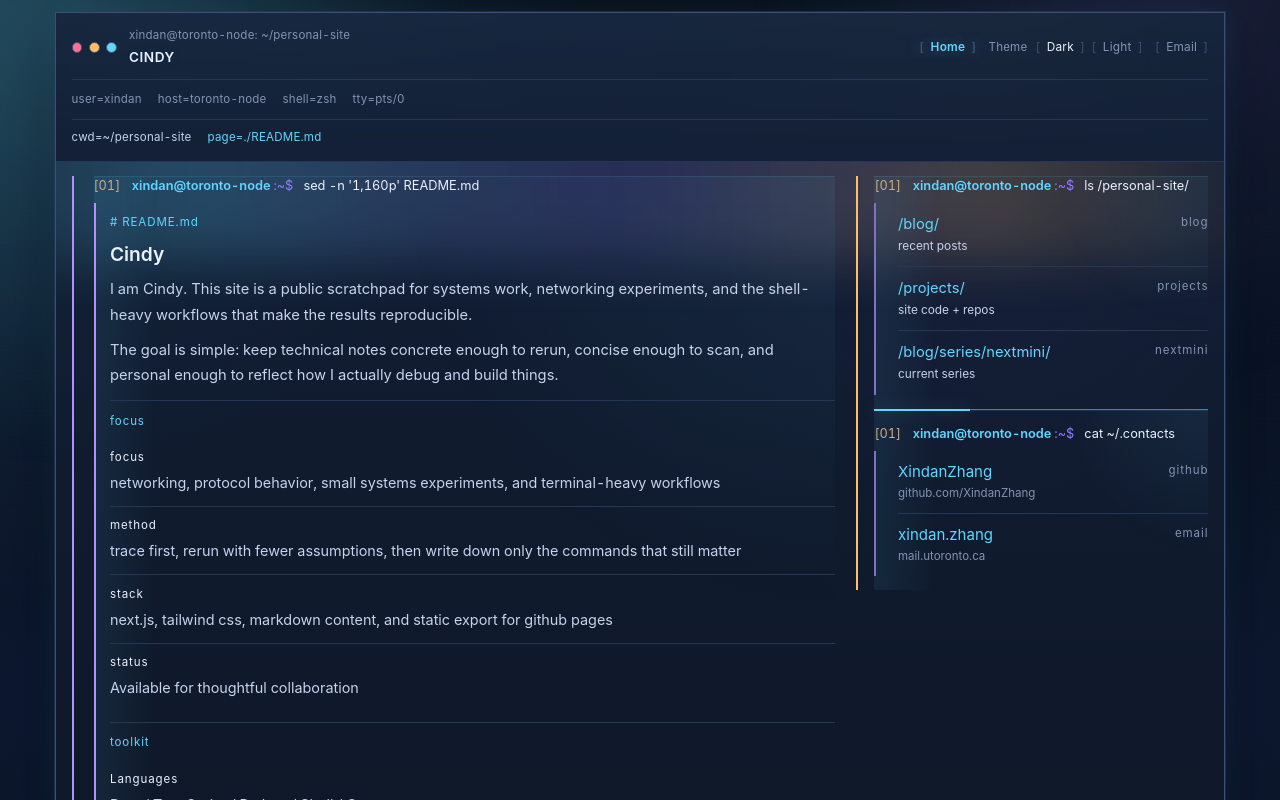
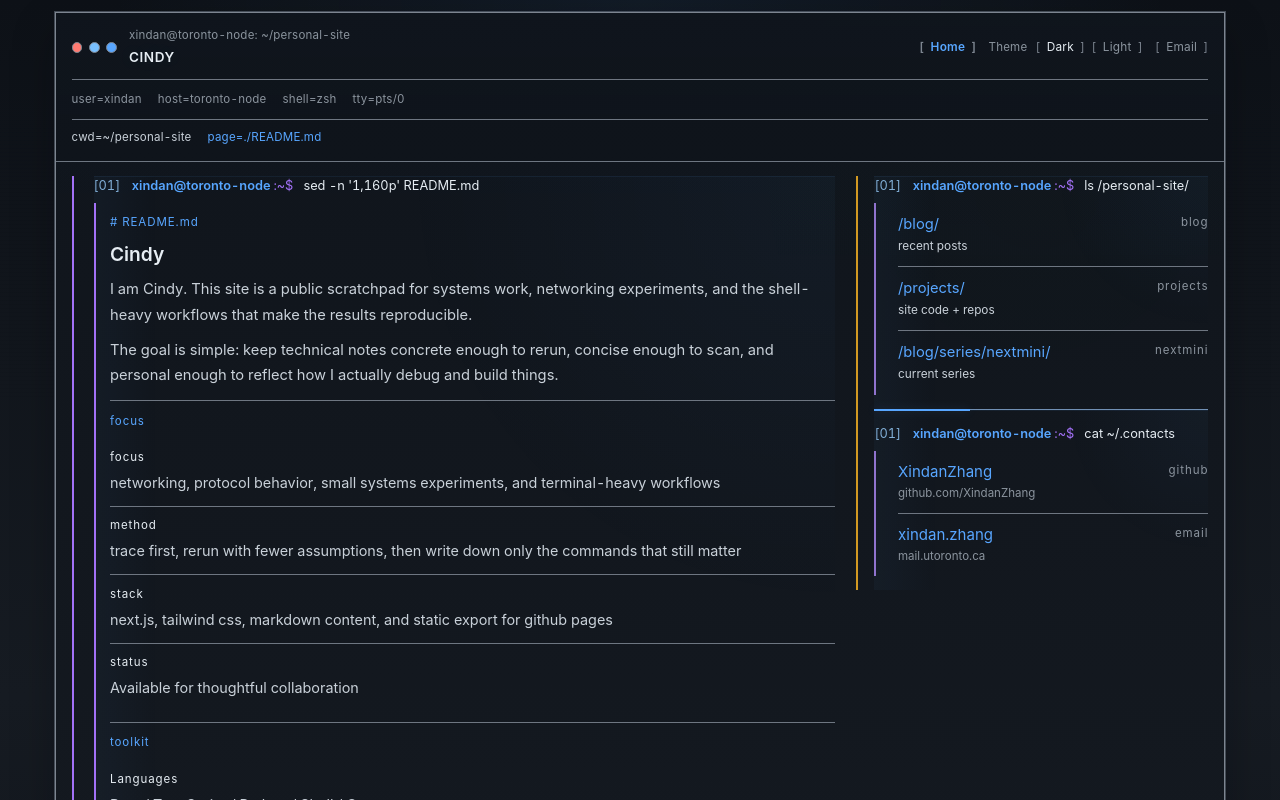
Before and after one commit to XindanZhang/personal-site, a Next.js app: page /about in a window 1280 px wide. Shown: the top 800 px of the page. Built offline with nearby package versions, Linux system fonts and the light colour scheme.

Commit message:
style: refine accessible terminal palette

```diff
--- a/app/globals.css
+++ b/app/globals.css
@@ -1107,81 +1107,75 @@ img {
 }
 
 :root {
-  --page-bg: #071019;
-  --page-bg-alt: #0d1830;
-  --page-ink: #eaf1ff;
-  --muted: #8493b2;
-  --muted-strong: #c7d2eb;
-  --panel: #0d1523;
-  --panel-strong: #132036;
-  --panel-soft: #192844;
-  --line: #263656;
-  --line-strong: #3d4f77;
-  --accent: #63d5ff;
-  --accent-strong: #ffbe67;
-  --accent-hot: #8f7cff;
-  --block-identity: #59e3b0;
-  --block-status: #ffbe67;
-  --block-workspace: #6cc9ff;
-  --block-feed: #9c88ff;
-  --block-journal: #72b7ff;
-  --block-projects: #ff8ab3;
-  --block-readme: #b291ff;
-  --block-links: #ffd369;
-  --dock-f1: #59e3b0;
-  --dock-f2: #72b7ff;
-  --dock-f3: #ffd369;
-  --dock-f4: #ff8ab3;
-  --danger: #ff6f91;
-  --shadow: 0 1.6rem 4rem rgba(2, 8, 20, 0.46);
-  --glow:
-    0 0 0 1px rgba(99, 213, 255, 0.08),
-    0 0 26px rgba(99, 213, 255, 0.1);
-  --aurora-a: rgba(99, 213, 255, 0.22);
-  --aurora-b: rgba(143, 124, 255, 0.18);
-  --aurora-c: rgba(255, 190, 103, 0.12);
+  --page-bg: #0d1117;
+  --page-bg-alt: #161b22;
+  --page-ink: #e6edf3;
+  --muted: #8b949e;
+  --muted-strong: #c9d1d9;
+  --panel: #161b22;
+  --panel-strong: #0f141b;
+  --panel-soft: #1d2430;
+  --line: #6e7681;
+  --line-strong: #7d8590;
+  --accent: #58a6ff;
+  --accent-strong: #79c0ff;
+  --accent-hot: #a371f7;
+  --block-identity: #3fb950;
+  --block-status: #d29922;
+  --block-workspace: #58a6ff;
+  --block-feed: #a371f7;
+  --block-journal: #79c0ff;
+  --block-projects: #f778ba;
+  --block-readme: #a371f7;
+  --block-links: #d29922;
+  --dock-f1: #58a6ff;
+  --dock-f2: #3fb950;
+  --dock-f3: #d29922;
+  --dock-f4: #a371f7;
+  --danger: #ff7b72;
+  --shadow: 0 18px 40px rgba(1, 4, 9, 0.28);
+  --glow: 0 0 0 1px rgba(121, 192, 255, 0.06);
+  --sheen-a: rgba(88, 166, 255, 0.08);
+  --sheen-b: rgba(63, 185, 80, 0.05);
 }
 
 :root[data-theme="light"] {
-  --page-bg: #f4f7ff;
-  --page-bg-alt: #e7eefc;
-  --page-ink: #10192b;
-  --muted: #67738e;
-  --muted-strong: #30405f;
-  --panel: #f8fbff;
-  --panel-strong: #eff4ff;
-  --panel-soft: #e4ecfc;
-  --line: #cad6eb;
-  --line-strong: #9ab0d4;
-  --accent: #1874ff;
-  --accent-strong: #cc7f19;
-  --accent-hot: #6758ff;
-  --block-identity: #1f9d77;
-  --block-status: #cc7f19;
-  --block-workspace: #2d87ff;
-  --block-feed: #8067ff;
-  --block-journal: #286dc2;
-  --block-projects: #d9548a;
-  --block-readme: #8665e8;
-  --block-links: #b67a1e;
-  --dock-f1: #1f9d77;
-  --dock-f2: #286dc2;
-  --dock-f3: #b67a1e;
-  --dock-f4: #d9548a;
-  --danger: #d84a6d;
-  --shadow: 0 1rem 2.8rem rgba(41, 67, 114, 0.14);
-  --glow:
-    0 0 0 1px rgba(24, 116, 255, 0.08),
-    0 0 22px rgba(24, 116, 255, 0.08);
-  --aurora-a: rgba(24, 116, 255, 0.18);
-  --aurora-b: rgba(103, 88, 255, 0.14);
-  --aurora-c: rgba(204, 127, 25, 0.11);
+  --page-bg: #f6f8fa;
+  --page-bg-alt: #ffffff;
+  --page-ink: #1f2328;
+  --muted: #656d76;
+  --muted-strong: #424a53;
+  --panel: #ffffff;
+  --panel-strong: #f6f8fa;
+  --panel-soft: #eff2f5;
+  --line: #8c959f;
+  --line-strong: #6e7781;
+  --accent: #0969da;
+  --accent-strong: #1f6feb;
+  --accent-hot: #8250df;
+  --block-identity: #1a7f37;
+  --block-status: #9a6700;
+  --block-workspace: #0969da;
+  --block-feed: #8250df;
+  --block-journal: #218bff;
+  --block-projects: #bf3989;
+  --block-readme: #8250df;
+  --block-links: #9a6700;
+  --dock-f1: #0969da;
+  --dock-f2: #1a7f37;
+  --dock-f3: #9a6700;
+  --dock-f4: #8250df;
+  --danger: #cf222e;
+  --shadow: 0 16px 36px rgba(31, 35, 40, 0.08);
+  --glow: 0 0 0 1px rgba(9, 105, 218, 0.05);
+  --sheen-a: rgba(9, 105, 218, 0.08);
+  --sheen-b: rgba(130, 80, 223, 0.04);
 }
 
 body.mode-terminal {
   position: relative;
   background:
-    radial-gradient(circle at top left, color-mix(in srgb, var(--aurora-a) 70%, transparent), transparent 32%),
+    radial-gradient(circle at top center, color-mix(in srgb, var(--sheen-a) 86%, transparent), transparent 36%),
     linear-gradient(180deg, var(--page-bg) 0%, var(--page-bg-alt) 52%, var(--page-bg) 100%);
   color: var(--page-ink);
   font-family: var(--font-mono);
@@ -1199,15 +1193,14 @@ body.mode-terminal::after {
 }
 
 body.mode-terminal::before {
-  inset: -18% -12%;
+  inset: -10% -8% auto;
   z-index: 0;
   background:
-    radial-gradient(circle at 14% 18%, var(--aurora-a) 0, transparent 24%),
-    radial-gradient(circle at 82% 12%, var(--aurora-b) 0, transparent 24%),
-    radial-gradient(circle at 62% 78%, var(--aurora-c) 0, transparent 24%);
-  filter: blur(44px);
-  opacity: 0.9;
-  animation: terminal-aurora 24s ease-in-out infinite alternate;
+    radial-gradient(circle at 18% 20%, var(--sheen-a) 0, transparent 26%),
+    radial-gradient(circle at 82% 18%, var(--sheen-b) 0, transparent 24%);
+  filter: blur(56px);
+  opacity: 0.82;
+  animation: terminal-ambient 24s ease-in-out infinite alternate;
 }
 
 body.mode-terminal::after {
@@ -1216,7 +1209,7 @@ body.mode-terminal::after {
     linear-gradient(180deg, color-mix(in srgb, var(--line-strong) 18%, transparent) 0 1px, transparent 1px 100%);
   background-size: 100% 4px;
   mask-image: linear-gradient(180deg, rgba(0, 0, 0, 0.72), transparent 84%);
-  opacity: 0.12;
+  opacity: 0.07;
 }
 
 body.mode-terminal ::selection {
@@ -1235,13 +1228,13 @@ body.mode-terminal ::selection {
   overflow: hidden;
   border: 1px solid var(--line-strong);
   background:
-    linear-gradient(180deg, color-mix(in srgb, var(--panel-strong) 78%, var(--page-bg-alt) 22%), var(--panel)),
-    radial-gradient(circle at top left, color-mix(in srgb, var(--aurora-a) 18%, transparent), transparent 26%);
+    linear-gradient(180deg, color-mix(in srgb, var(--panel-strong) 92%, var(--page-bg-alt) 8%), var(--panel)),
+    radial-gradient(circle at top left, color-mix(in srgb, var(--sheen-a) 18%, transparent), transparent 28%);
   box-shadow:
     0 0 0 1px color-mix(in srgb, var(--line) 55%, transparent),
     var(--shadow),
     var(--glow);
-  backdrop-filter: blur(10px);
+  backdrop-filter: blur(8px);
 }
 
 .shell-window::before,
@@ -1255,29 +1248,27 @@ body.mode-terminal ::selection {
 .shell-window::before {
   z-index: 0;
   background:
-    radial-gradient(circle at top left, color-mix(in srgb, var(--aurora-a) 36%, transparent), transparent 28%),
-    radial-gradient(circle at 82% 18%, color-mix(in srgb, var(--aurora-b) 30%, transparent), transparent 24%);
-  opacity: 0.75;
+    linear-gradient(180deg, color-mix(in srgb, var(--sheen-a) 22%, transparent), transparent 22%),
+    radial-gradient(circle at 84% 14%, color-mix(in srgb, var(--sheen-b) 24%, transparent), transparent 22%);
+  opacity: 0.58;
 }
 
 .shell-window::after {
-  top: -38%;
+  top: 0;
   bottom: auto;
-  left: -12%;
-  right: -12%;
+  left: 0;
+  right: 0;
   z-index: 0;
-  height: 58%;
+  height: 2px;
   background: linear-gradient(
     90deg,
     transparent 0%,
-    color-mix(in srgb, var(--accent) 30%, transparent) 22%,
-    color-mix(in srgb, var(--accent-hot) 24%, transparent) 52%,
-    color-mix(in srgb, var(--accent-strong) 26%, transparent) 78%,
+    color-mix(in srgb, var(--sheen-a) 100%, transparent) 24%,
+    color-mix(in srgb, var(--sheen-b) 100%, transparent) 56%,
     transparent 100%
   );
-  filter: blur(28px);
-  opacity: 0.75;
-  animation: terminal-chroma 18s linear infinite;
+  opacity: 0.82;
+  animation: terminal-sheen 18s linear infinite;
 }
 
 .shell-window > * {
@@ -1296,7 +1287,7 @@ body.mode-terminal ::selection {
   gap: 0.7rem;
   border-bottom: 1px solid var(--line);
   background:
-    linear-gradient(180deg, color-mix(in srgb, var(--aurora-a) 12%, var(--panel-strong) 88%), var(--panel-strong));
+    linear-gradient(180deg, color-mix(in srgb, var(--sheen-a) 10%, var(--panel-strong) 90%), var(--panel-strong));
 }
 
 .shell-titlebar,
@@ -1435,7 +1426,7 @@ body.mode-terminal ::selection {
   transform: none;
   border-color: var(--accent);
   color: var(--page-ink);
-  background: color-mix(in srgb, var(--panel-soft) 76%, currentColor 24%);
+  background: color-mix(in srgb, var(--panel-soft) 88%, currentColor 12%);
 }
 
 .key-switch:focus-visible,
@@ -1462,7 +1453,7 @@ body.mode-terminal ::selection {
 .filter-chip.is-active {
   border-color: var(--accent);
   color: var(--page-ink);
-  background: color-mix(in srgb, var(--panel-soft) 72%, var(--accent) 28%);
+  background: color-mix(in srgb, var(--panel-soft) 84%, var(--accent) 16%);
   box-shadow: none;
 }
 
@@ -1574,7 +1565,6 @@ body.mode-terminal ::selection {
 .masthead-link.is-home {
   color: var(--accent);
   font-weight: 600;
-  text-shadow: 0 0 14px color-mix(in srgb, var(--accent) 35%, transparent);
 }
 
 .key-switch::before,
@@ -1628,9 +1618,9 @@ body.mode-terminal ::selection {
   padding: 0.9rem 0;
   border-top: 1px solid color-mix(in srgb, var(--section-color) 32%, var(--line-strong) 68%);
   background:
-    linear-gradient(90deg, color-mix(in srgb, var(--section-color) 8%, transparent), transparent 4rem),
-    radial-gradient(circle at top right, color-mix(in srgb, var(--section-color) 7%, transparent), transparent 38%);
-  box-shadow: inset 0 1px 0 color-mix(in srgb, var(--section-color) 12%, transparent);
+    linear-gradient(90deg, color-mix(in srgb, var(--section-color) 4%, transparent), transparent 4rem),
+    radial-gradient(circle at top right, color-mix(in srgb, var(--section-color) 4%, transparent), transparent 38%);
+  box-shadow: inset 0 1px 0 color-mix(in srgb, var(--section-color) 8%, transparent);
 }
 
 .prompt-section::before {
@@ -1640,7 +1630,7 @@ body.mode-terminal ::selection {
   left: 0;
   width: 6rem;
   border-top: 2px solid var(--section-color);
-  box-shadow: 0 0 16px color-mix(in srgb, var(--section-color) 35%, transparent);
+  box-shadow: 0 0 10px color-mix(in srgb, var(--section-color) 20%, transparent);
 }
 
 .prompt-line {
@@ -1773,32 +1763,32 @@ body.mode-terminal ::selection {
   --section-color: var(--block-identity);
   border-left: 2px solid var(--block-identity);
   background:
-    linear-gradient(90deg, color-mix(in srgb, var(--block-identity) 14%, transparent), transparent 3.75rem),
-    radial-gradient(circle at top right, color-mix(in srgb, var(--block-identity) 10%, transparent), transparent 44%);
+    linear-gradient(90deg, color-mix(in srgb, var(--block-identity) 7%, transparent), transparent 3.75rem),
+    radial-gradient(circle at top right, color-mix(in srgb, var(--block-identity) 6%, transparent), transparent 44%);
 }
 
 .shell-section.is-status {
   --section-color: var(--block-status);
   border-left: 2px solid var(--block-status);
   background:
-    linear-gradient(90deg, color-mix(in srgb, var(--block-status) 14%, transparent), transparent 3.75rem),
-    radial-gradient(circle at top right, color-mix(in srgb, var(--block-status) 10%, transparent), transparent 44%);
+    linear-gradient(90deg, color-mix(in srgb, var(--block-status) 7%, transparent), transparent 3.75rem),
+    radial-gradient(circle at top right, color-mix(in srgb, var(--block-status) 6%, transparent), transparent 44%);
 }
 
 .shell-section.is-workspace {
   --section-color: var(--block-workspace);
   border-left: 2px solid var(--block-workspace);
   background:
-    linear-gradient(90deg, color-mix(in srgb, var(--block-workspace) 14%, transparent), transparent 3.75rem),
-    radial-gradient(circle at top right, color-mix(in srgb, var(--block-workspace) 10%, transparent), transparent 44%);
+    linear-gradient(90deg, color-mix(in srgb, var(--block-workspace) 7%, transparent), transparent 3.75rem),
+    radial-gradient(circle at top right, color-mix(in srgb, var(--block-workspace) 6%, transparent), transparent 44%);
 }
 
 .shell-section.is-feed {
   --section-color: var(--block-feed);
   border-left: 2px solid var(--block-feed);
   background:
-    linear-gradient(90deg, color-mix(in srgb, var(--block-feed) 14%, transparent), transparent 3.75rem),
-    radial-gradient(circle at top right, color-mix(in srgb, var(--block-feed) 10%, transparent), transparent 44%);
+    linear-gradient(90deg, color-mix(in srgb, var(--block-feed) 7%, transparent), transparent 3.75rem),
+    radial-gradient(circle at top right, color-mix(in srgb, var(--block-feed) 6%, transparent), transparent 44%);
 }
 
 .journal-sidebar {
@@ -2754,9 +2744,7 @@ body.mode-terminal ::selection {
 .shell-statusbar-link:focus-visible {
   color: var(--page-ink);
   transform: translateY(-1px);
-  box-shadow:
-    0 0 0 1px color-mix(in srgb, currentColor 28%, transparent),
-    0 0 18px color-mix(in srgb, currentColor 16%, transparent);
+  box-shadow: 0 0 0 1px color-mix(in srgb, currentColor 22%, transparent);
 }
 
 .shell-statusbar-key {
@@ -2766,25 +2754,25 @@ body.mode-terminal ::selection {
 
 .shell-statusbar-link.is-f1 {
   border-color: color-mix(in srgb, var(--dock-f1) 62%, var(--line) 38%);
-  background: color-mix(in srgb, var(--dock-f1) 14%, var(--panel-soft) 86%);
+  background: color-mix(in srgb, var(--dock-f1) 10%, var(--panel-soft) 90%);
   color: var(--dock-f1);
 }
 
 .shell-statusbar-link.is-f2 {
   border-color: color-mix(in srgb, var(--dock-f2) 62%, var(--line) 38%);
-  background: color-mix(in srgb, var(--dock-f2) 14%, var(--panel-soft) 86%);
+  background: color-mix(in srgb, var(--dock-f2) 10%, var(--panel-soft) 90%);
   color: var(--dock-f2);
 }
 
 .shell-statusbar-link.is-f3 {
   border-color: color-mix(in srgb, var(--dock-f3) 62%, var(--line) 38%);
-  background: color-mix(in srgb, var(--dock-f3) 14%, var(--panel-soft) 86%);
+  background: color-mix(in srgb, var(--dock-f3) 10%, var(--panel-soft) 90%);
   color: var(--dock-f3);
 }
 
 .shell-statusbar-link.is-f4 {
   border-color: color-mix(in srgb, var(--dock-f4) 62%, var(--line) 38%);
-  background: color-mix(in srgb, var(--dock-f4) 14%, var(--panel-soft) 86%);
+  background: color-mix(in srgb, var(--dock-f4) 10%, var(--panel-soft) 90%);
   color: var(--dock-f4);
 }
 
@@ -2999,7 +2987,7 @@ body.mode-terminal ::selection {
   }
 }
 
-@keyframes terminal-aurora {
+@keyframes terminal-ambient {
   0% {
     transform: translate3d(-2%, -1%, 0) scale(1);
   }
@@ -3013,7 +3001,7 @@ body.mode-terminal ::selection {
   }
 }
 
-@keyframes terminal-chroma {
+@keyframes terminal-sheen {
   from {
     transform: translate3d(-10%, 0, 0);
   }
--- a/app/layout.tsx
+++ b/app/layout.tsx
@@ -39,7 +39,7 @@ export const metadata: Metadata = {
 };
 
 export const viewport: Viewport = {
-  themeColor: "#071019",
+  themeColor: "#0d1117",
 };
 
 export default function RootLayout({
```
Also changed, not shown: 441 other files (tests, documents, lock files or other folders).
